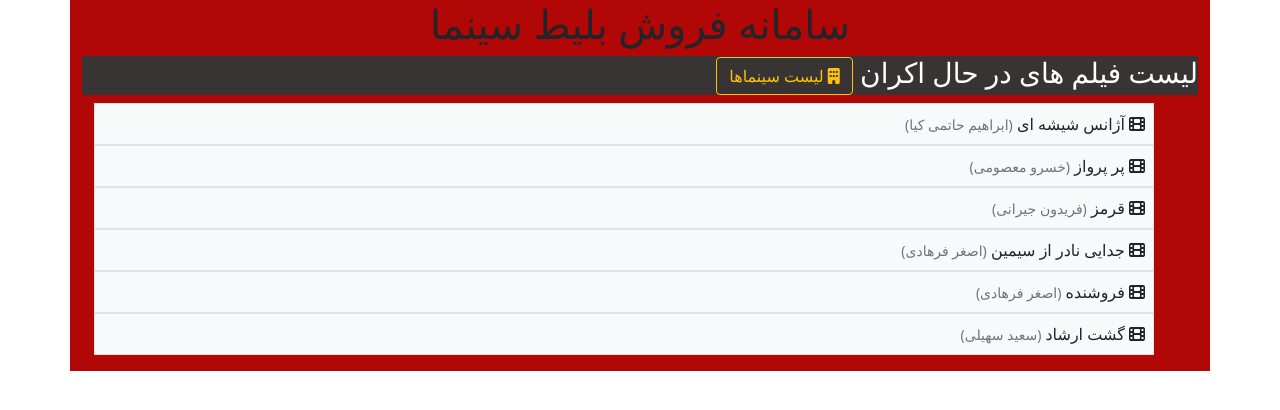
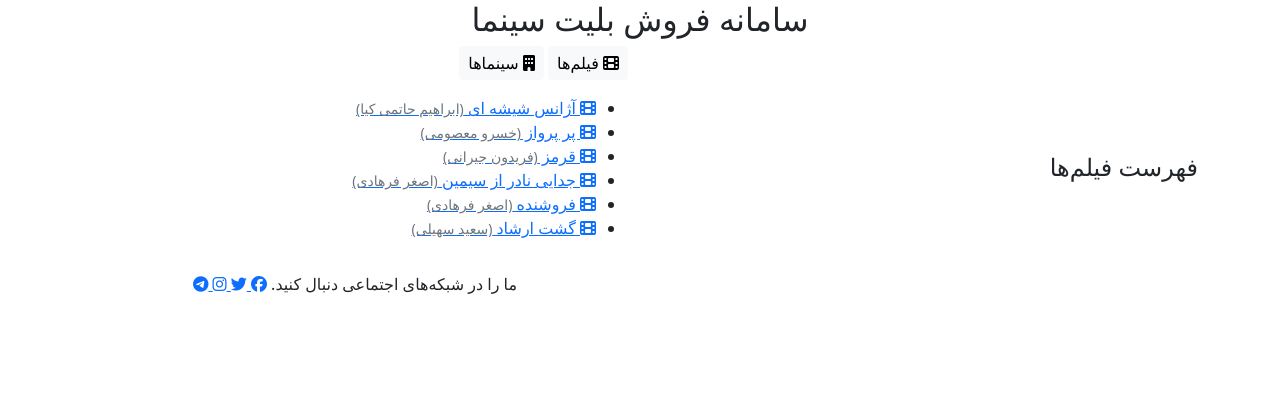
Before and after one commit to iam-Robo/DjangoCourse, a Django app: page /ticketing/movie/list/ in a window 1280 px wide. Shown: the top 410 px of the page. Run offline with Django 3.2, Linux system fonts and the light colour scheme; data comes from the database, SQL or seed files in the repository; some libraries are stand-ins or nearby versions.

Commit message:
edited movie_list.html according to source file

```diff
--- a/ticketing/templates/ticketing/base_page.html
+++ b/ticketing/templates/ticketing/base_page.html
@@ -35,10 +35,7 @@
                     <i class="fas fa-building"></i>
                     سینماها
                 </a>
-                <a class="btn btn-success py-1 px-2" href="{% url "ticketing:showtime_list" %}">
-                    <i class="fas fa-ticket-alt"></i>
-                    خرید بلیت
-                </a>
+               <!--   خرید بلیط  -->
             {% endblock %}
         <!--- for user
 
--- a/ticketing/templates/ticketing/movie_list.html
+++ b/ticketing/templates/ticketing/movie_list.html
@@ -1,52 +1,34 @@
+{% extends "ticketing/base_page.html" %}
 {% load static %} <!-- for static files -->
-<!DOCTYPE html>
-<html dir=rtl lang="fa">
-<head>
-    <meta charset="UTF-8">
-    <meta name="viewport" content="width=device-width, initial-scale=1">
-    <!-- Bootstrap CSS -->
-    <script src="https://kit.fontawesome.com/da3ee3e8b8.js" crossorigin="anonymous"></script><!-- from fontawesome cdn -->
-    <link rel="stylesheet" href="https://cdn.jsdelivr.net/npm/bootstrap@5.0.1/dist/css/bootstrap.rtl.min.css" integrity="sha384-LPvXVVAlyPoBSGkX8UddpctDks+1P4HG8MhT7/YwqHtJ40bstjzCqjj+VVVDhsCo" crossorigin="anonymous">
-    <link rel="stylesheet" type="text/css" href="{% static "/ticketing/css/main.css" %}"> <!-- local css file -->
-    <title>فهرست فیلم ها</title>
-</head>
+{% block title %}
+    فهرست فیلم‌ها
+{% endblock %}
 
-<div class="container-xl" style="background-color: #b10707">
-<body>
-
-<h1><center> سامانه فروش بلیط سینما</center></h1>
-
-<div style="background-color:#393434;color:white;padding:initial;"><h3>
-        لیست فیلم های در حال اکران
-    <a href="{% url 'ticketing:cinema_list' %}" class="btn btn-outline-warning"> <i class="fas fa-building"></i> لیست سینماها </a>
-</h3></div>
-
-<div class="mx-auto" style="width:auto;">
-    <div class="container" id="container">
-    <table >
- <ul>
-        {% if movie_list1 %} <!--points to movie_list1 variable in views.py(this is Django template language)-->
-            {% for item in movie_list1 %}
-                <div class="p-2 bg-light border"><i class="fas fa-film"></i>
-                {{ item }}
-                {% if item.director %}
-                    <small class="text-muted">
-                        ({{ item.director }})</small></div>
-                {% endif %}
-            {% endfor %}</table>
-        {% else %}
-            <ul> <h2><p style="color:#b10707">
-            متاسفانه فیلمی یافت نشد
-            </p></h2>
-            </ul>
-        {% endif %}
-    </ul>
-
-<script src="https://cdn.jsdelivr.net/npm/bootstrap@5.0.1/dist/js/bootstrap.bundle.min.js" integrity="sha384-gtEjrD/SeCtmISkJkNUaaKMoLD0//ElJ19smozuHV6z3Iehds+3Ulb9Bn9Plx0x4" crossorigin="anonymous"></script> <!-- from bootstrap cdn -->
-<script src="https://code.jquery.com/jquery-3.6.0.js" integrity="sha256-H+K7U5CnXl1h5ywQfKtSj8PCmoN9aaq30gDh27Xc0jk=" crossorigin="anonymous"></script> <!-- from JQuery cdn -->
-</div>
-</div>
-
-</body>
-</div>
-</html>
+{% block toolbar_title %}
+    فهرست فیلم‌ها
+{% endblock %}
+{% block main_content %}
+    <div class="row">
+        <div class="col py-3">
+            {% if movie_list1 %}
+                <ul class="item-list">
+                    {% for movie in movie_list1 %}
+                        <li>
+                            <a href="{% url "ticketing:movie_details" movie_id=movie.id %}">
+                                <i class="fas fa-film"></i>
+                                {{ movie }}
+                                <small class="text-muted">
+                                    ({{ movie.director }})
+                                </small>
+                            </a>
+                        </li>
+                    {% endfor %}
+                </ul>
+            {% else %}
+                <div class="alert alert-danger">
+                    در حال حاضر هیچ فیلمی برای نمایش وجود ندارد.
+                </div>
+            {% endif %}
+        </div>
+    </div>
+{% endblock %}>
```
